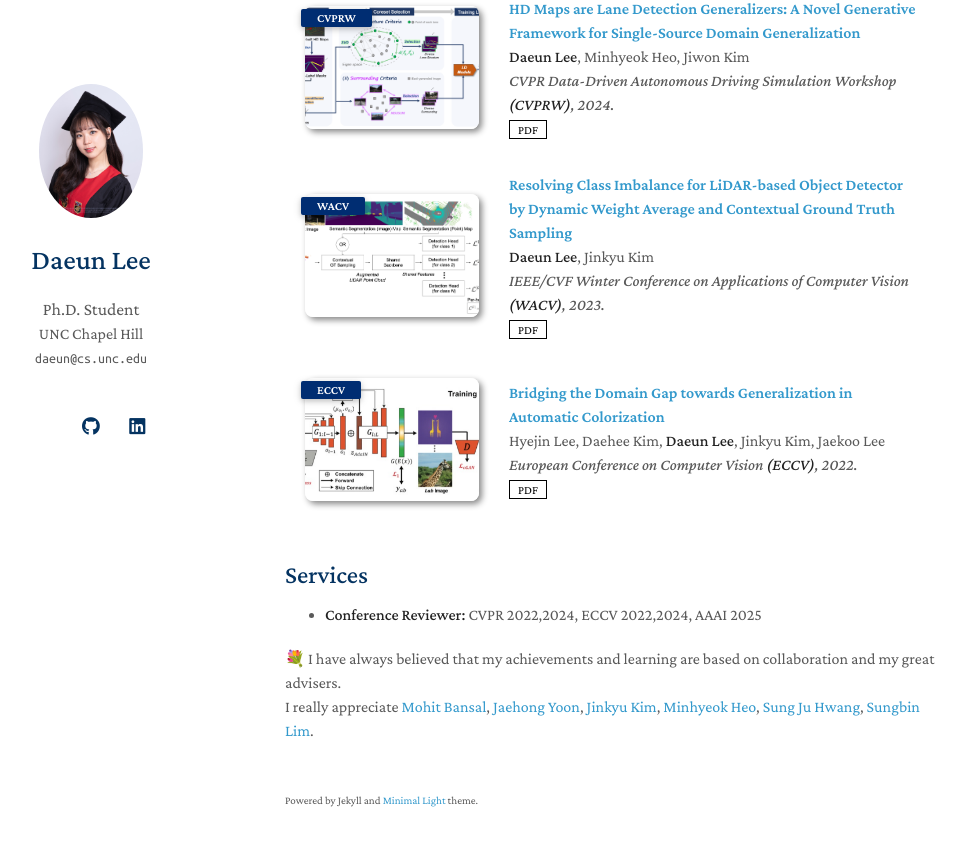
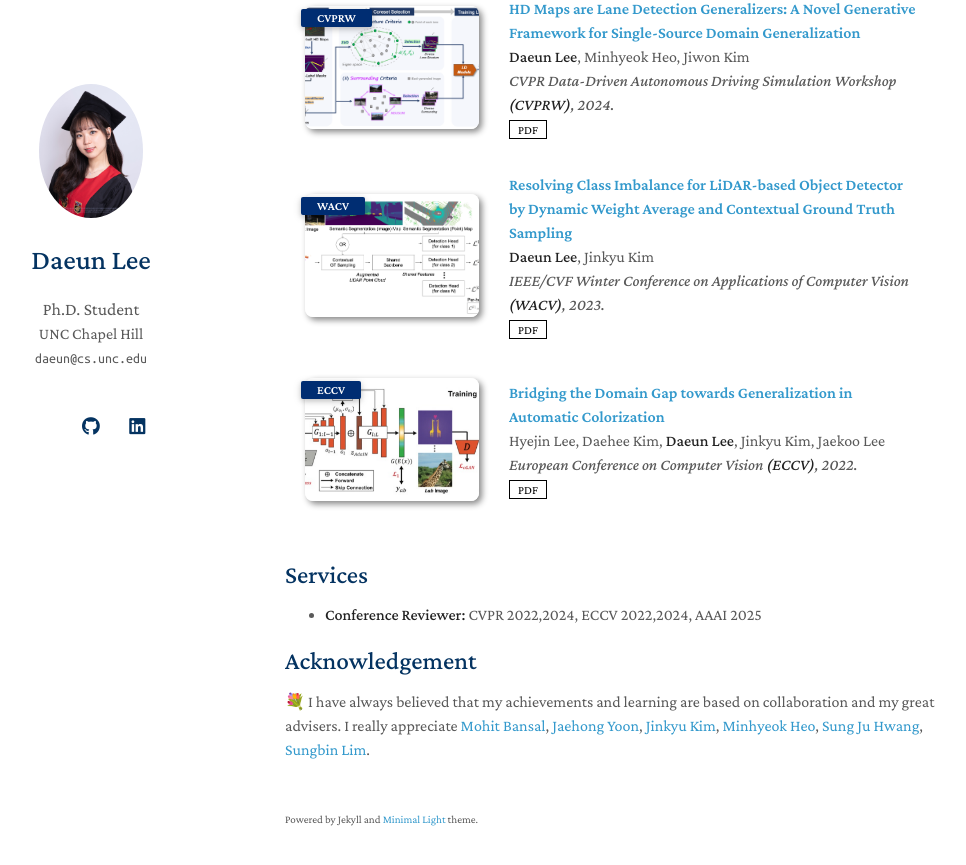
Before and after one commit to daeunni/daeunni.github.io, a Jekyll site: the page built from index.md, in a window 1280 px wide and 900 px high, scrolled down 734 px. Shown: the top 865 px of the window, without its empty margins (185-1151 px from the left). Built offline with Jekyll 4.4.1, drawn with Linux system fonts in a browser that asks for light colours; a style sheet for code colours, icons or effects is not loaded; our own code applies the rules of GitHub Pages for plain Markdown files.

Commit message:
Update ack.md

```diff
--- a/_includes/ack.md
+++ b/_includes/ack.md
@@ -1,2 +1,3 @@
-💐 I have always believed that my achievements and learning are based on collaboration and my great advisers.
-I really appreciate [Mohit Bansal](https://www.cs.unc.edu/~mbansal/), [Jaehong Yoon](https://jaehong31.github.io/), [Jinkyu Kim](https://visionai.korea.ac.kr/), [Minhyeok Heo](https://www.linkedin.com/in/minhyeok-heo-b66a96179/), [Sung Ju Hwang](http://www.sungjuhwang.com/), [Sungbin Lim](https://www.sungbin-lim.net/).
+## Acknowledgement
+
+💐 I have always believed that my achievements and learning are based on collaboration and my great advisers. I really appreciate [Mohit Bansal](https://www.cs.unc.edu/~mbansal/), [Jaehong Yoon](https://jaehong31.github.io/), [Jinkyu Kim](https://visionai.korea.ac.kr/), [Minhyeok Heo](https://www.linkedin.com/in/minhyeok-heo-b66a96179/), [Sung Ju Hwang](http://www.sungjuhwang.com/), [Sungbin Lim](https://www.sungbin-lim.net/).
```
